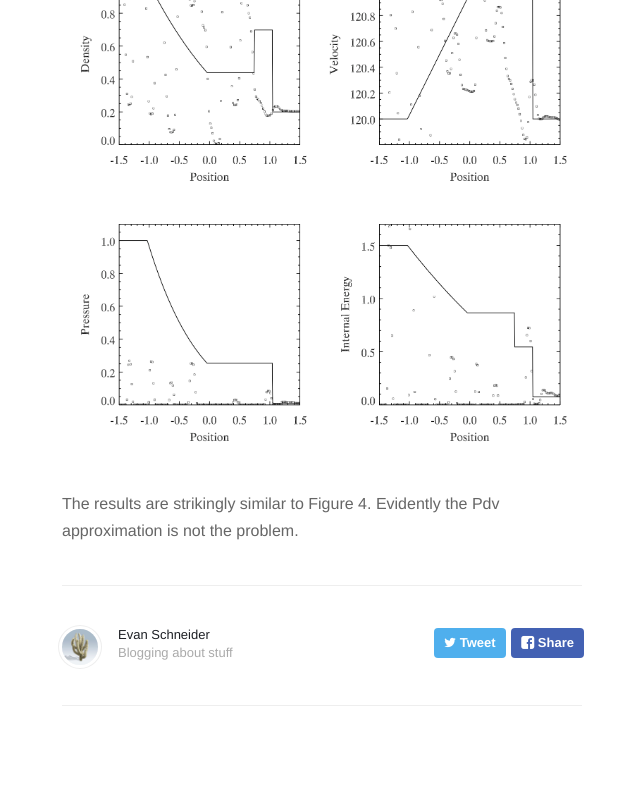
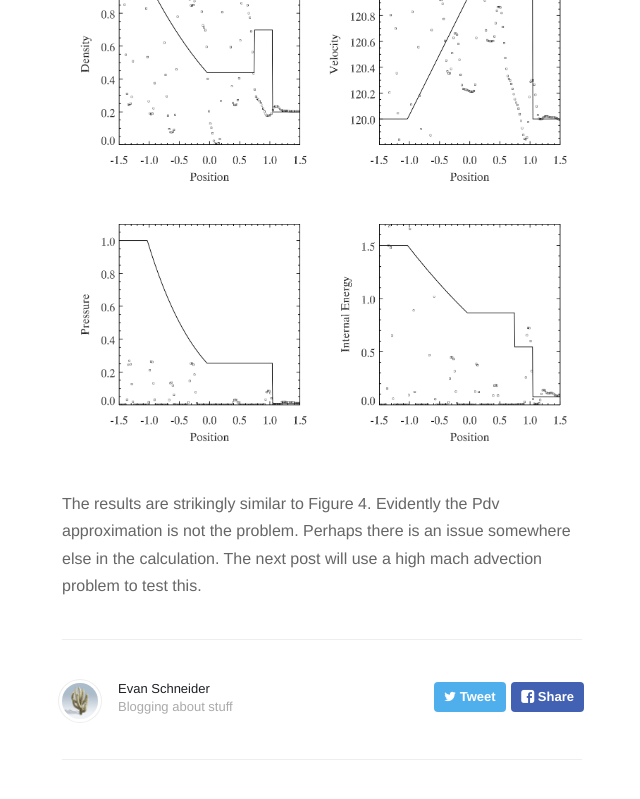
Before and after one commit to evaneschneider/site, a Jekyll site: the page built from _posts/2015-09-30-dual-energy.markdown, in a window 1280 px wide and 900 px high, scrolled down 4912 px. Shown: the top 799 px of the window, without its empty margins (318-958 px from the left). Built offline with Jekyll 4.4.1, drawn with Linux system fonts in a browser that asks for light colours; nearby versions of some CDN libraries; formulas are drawn with MathJax 3.

Commit message:
Added a couple more sentences

```diff
--- a/_posts/2015-09-30-dual-energy.markdown
+++ b/_posts/2015-09-30-dual-energy.markdown
@@ -119,3 +119,5 @@ Figure 5: Same as Figure 4 but with the B14 internal energy update
 <img src="{{ site.url }}assets/images/PPMP_exact_M100_B14.png">
 
 The results are strikingly similar to Figure 4. Evidently the Pdv approximation is not the problem.
+Perhaps there is an issue somewhere else in the calculation. The next post will use a high mach
+advection problem to test this.
```
